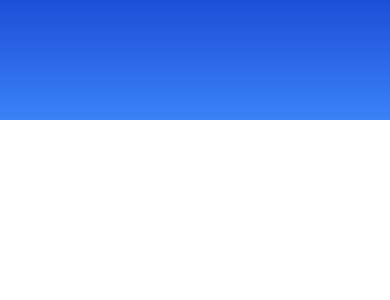
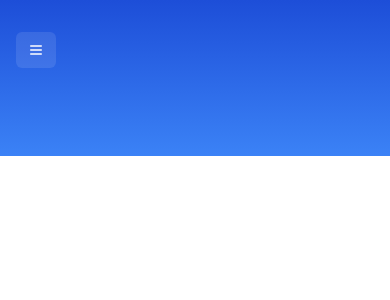
Before and after one commit to KennedyMungai/finance-saas, a Next.js app: page / in a window 390 px wide. Shown: the top 300 px of the page. Built offline with nearby package versions, Linux system fonts and the light colour scheme.

Commit message:
Added some additional styles for the navigation buttons

```diff
--- a/src/components/nav-button.tsx
+++ b/src/components/nav-button.tsx
@@ -1,6 +1,6 @@
+import { Button } from '@/components/ui/button'
+import { cn } from '@/lib/utils'
 import Link from 'next/link'
-import { Button } from './ui/button'
-import { cn } from '@/lib/utils'
 
 type Props = {
 	href: string
--- a/src/components/navigation.tsx
+++ b/src/components/navigation.tsx
@@ -1,7 +1,12 @@
 'use client'
 
-import { usePathname } from 'next/navigation'
-import NavButton from './nav-button'
+import NavButton from '@/components/nav-button'
+import { Button } from '@/components/ui/button'
+import { Sheet, SheetContent, SheetTrigger } from '@/components/ui/sheet'
+import { Menu } from 'lucide-react'
+import { usePathname, useRouter } from 'next/navigation'
+import { useState } from 'react'
+import { useMedia } from 'react-use'
 
 const routes = [
 	{
@@ -27,7 +32,50 @@
 ]
 
 const Navigation = () => {
+	const [isOpen, setIsOpen] = useState(false)
+
+	const router = useRouter()
 	const pathname = usePathname()
+
+	const isMobile = useMedia('(max-width: 1024px)', false)
+
+	const onClick = (href: string) => {
+		router.push(href)
+		setIsOpen(false)
+	}
+
+	if (isMobile) {
+		return (
+			<Sheet open={isOpen} onOpenChange={setIsOpen}>
+				<SheetTrigger>
+					<Button
+						variant={'outline'}
+						size='sm'
+						className='font-normal bg-white/10 hover:bg-white/20 hover:text-white focus-visible:ring-transparent focus-visible:ring-offset-0 outline-none text-white focus:bg-white/30 transition border-none'
+					>
+						<Menu className='size-4' />
+					</Button>
+				</SheetTrigger>
+				<SheetContent side={'left'} className='px-2'>
+					<nav className='flex flex-col gap-y-2 pt-6'>
+						{routes.map((route) => (
+							<Button
+								key={route.href}
+								variant={
+									route.href === pathname
+										? 'secondary'
+										: 'ghost'
+								}
+								onClick={() => onClick(route.href)}
+							>
+								{route.label}
+							</Button>
+						))}
+					</nav>
+				</SheetContent>
+			</Sheet>
+		)
+	}
 
 	return (
 		<nav className='hidden lg:flex items-center gap-x-2 overflow-x-auto'>
@@ -36,7 +84,7 @@
 					key={index}
 					href={route.href}
 					label={route.label}
-					isActive={pathname === route.href}
+					isActive={pathname == route.href}
 				/>
 			))}
 		</nav>
```
